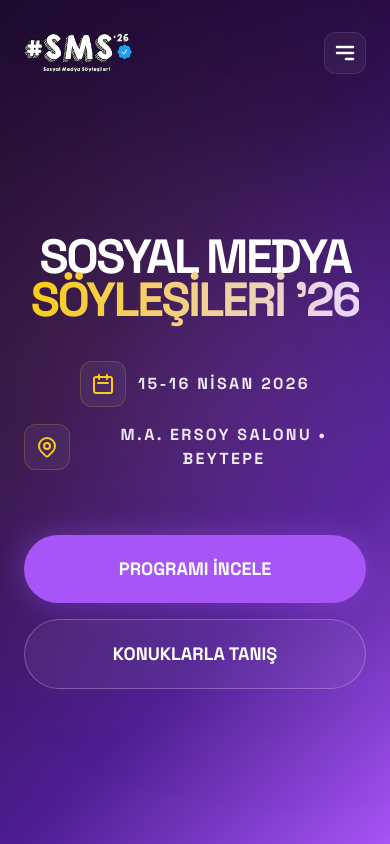
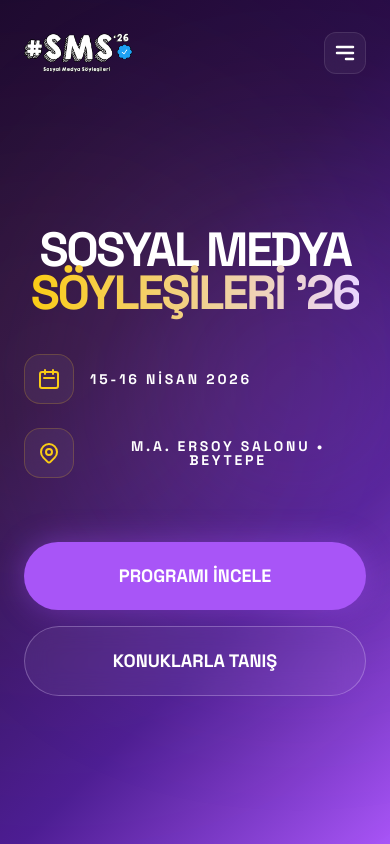
Before and after one commit to celenahmet/sms, a React (Vite) app: page / in a window 390 px wide. Shown: the top 844 px of the page. Built offline with nearby package versions, Linux system fonts and the light colour scheme.

Commit message:
Fix mobile alignment for date and location in Hero section

```diff
--- a/components/Hero.tsx
+++ b/components/Hero.tsx
@@ -23,24 +23,24 @@ const Hero: React.FC = () => {
           </span>
         </h1>
 
-        <div className="flex flex-col md:flex-row items-center justify-center gap-4 md:gap-10 mb-16 text-brand-soft/90">
-          <div className="flex items-center gap-3 group">
-            <div className="p-2.5 rounded-xl glass border-brand-accent/20 group-hover:bg-brand-accent/10 transition-colors">
+        <div className="inline-flex flex-col md:flex-row items-start md:items-center justify-center gap-6 md:gap-10 mb-16 text-brand-soft/90 mx-auto">
+          <div className="flex items-center gap-4 group">
+            <div className="p-3 rounded-2xl glass border-brand-accent/20 group-hover:bg-brand-accent/10 transition-all flex-shrink-0">
               <svg className="w-6 h-6 text-brand-accent" fill="none" stroke="currentColor" viewBox="0 0 24 24">
                 <path strokeLinecap="round" strokeLinejoin="round" strokeWidth={2} d="M8 7V3m8 4V3m-9 8h10M5 21h14a2 2 0 002-2V7a2 2 0 00-2-2H5a2 2 0 00-2 2v12a2 2 0 002 2z" />
               </svg>
             </div>
-            <span className="font-heading uppercase tracking-[0.15em] text-base md:text-xl font-bold text-white/90">{displayDate}</span>
+            <span className="font-heading uppercase tracking-[0.2em] text-sm md:text-xl font-black text-white leading-none">{displayDate}</span>
           </div>
 
-          <div className="flex items-center gap-3 group">
-            <div className="p-2.5 rounded-xl glass border-brand-accent/20 group-hover:bg-brand-accent/10 transition-colors">
+          <div className="flex items-center gap-4 group">
+            <div className="p-3 rounded-2xl glass border-brand-accent/20 group-hover:bg-brand-accent/10 transition-all flex-shrink-0">
               <svg className="w-6 h-6 text-brand-accent" fill="none" stroke="currentColor" viewBox="0 0 24 24">
                 <path strokeLinecap="round" strokeLinejoin="round" strokeWidth={2} d="M17.657 16.657L13.414 20.9a1.998 1.998 0 01-2.827 0l-4.244-4.243a8 8 0 1111.314 0z" />
                 <path strokeLinecap="round" strokeLinejoin="round" strokeWidth={2} d="M15 11a3 3 0 11-6 0 3 3 0 016 0z" />
               </svg>
             </div>
-            <span className="font-heading uppercase tracking-[0.15em] text-base md:text-xl font-bold text-white/90">{t('hero.location')}</span>
+            <span className="font-heading uppercase tracking-[0.2em] text-sm md:text-xl font-black text-white leading-none">{t('hero.location')}</span>
           </div>
         </div>
 
```
